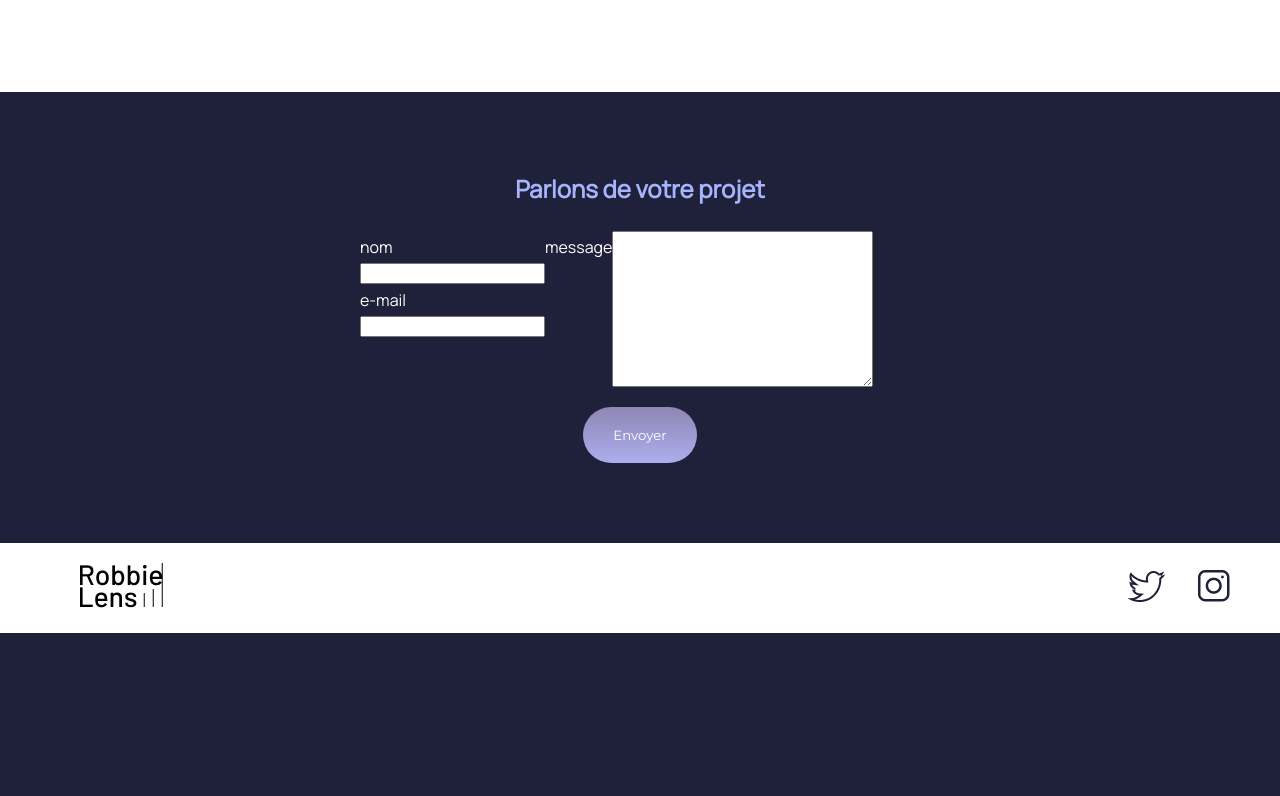
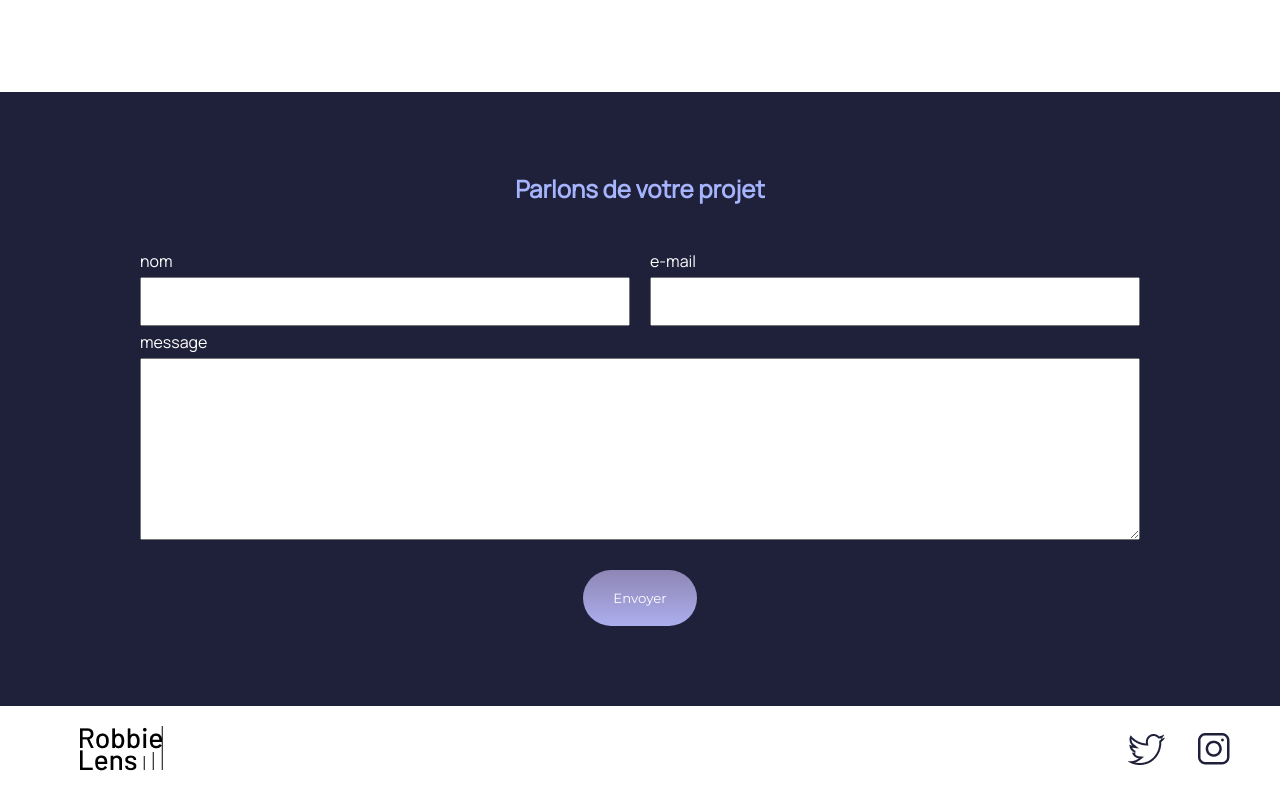
Before and after one commit to LightningMax/Openclassrooms---Robbie-Lens-Portfolio, a plain HTML site: page index.html in a window 1280 px wide. Shown: the part 1488-2284 px from the top of the page. Before the commit the page ends 2121 px from the top, so only its background shows below. Drawn offline with Linux system fonts and the light colour scheme.

Commit message:
finished form

```diff
--- a/index.html
+++ b/index.html
@@ -35,7 +35,7 @@
                     j'exerce mon métier avec la passion qui m'anime: capturer l'essence de chaque instant.
                 </p>
                 <div>
-                    <a href="" class="cta">UN PROJET? ECRIVEZ-MOI</a>
+                    <a href="#button-form" class="cta">UN PROJET? ECRIVEZ-MOI</a>
                 </div>
             </div>
             <img src="images/robbie-lens.png" alt="mon portrait">
@@ -54,23 +54,21 @@
             </div>
         </section>
         <section>
+            <h2>Parlons de votre projet</h2>
             <form action="" method="get">
-                <h2>Parlons de votre projet</h2>
-                <div>
-                    <div>
-                        <div>
+                <div class="nom-email">
+                    <div class="form-column">
                         <label for="nom">nom</label>
                         <input type="text" id="nom" name="nom">
                     </div>
-                        <div>
+                    <div class="form-column">
                         <label for="email">e-mail</label>
                         <input type="email" name="email" id="email">
                     </div>
                 </div>
                 <label for="message">message</label>
                 <textarea name="message" id="message" cols="30" rows="10"></textarea>
-                </div>
-                <div>
+                <div id="button-form">
                     <input class="cta" type="submit" value="Envoyer">
                 </div>
             </form>
--- a/styles/index.css
+++ b/styles/index.css
@@ -42,30 +42,39 @@
 form {
     display: flex;
     flex-direction: column;
-    width: 50%;
+    max-width: 1000px;
     margin: auto;
     color: white;
 }
 
-form h2 {
+h2 {
     text-align: center;
     color: #A5B4FC;
-    margin-bottom: 26px;
+    margin-bottom: 40px;
 }
 
-form div {
+.nom-email {
     display: flex;
+    flex-direction: row;
+    gap: 20px;
 }
 
-form div > div {
+.form-column {
+    display: flex;
+    flex: 1;
     flex-direction: column;
+}
+
+input, textarea {
+    padding: 15px;
 }
 
 label {
     padding: 5px 0px;
 }
 
-form > div:last-child {
-    margin-top: 20px;
+#button-form {
+    margin-top: 30px;
+    display: flex;
     justify-content: center;
 }
```
Lines whose indentation alone changed are shown as unchanged.
